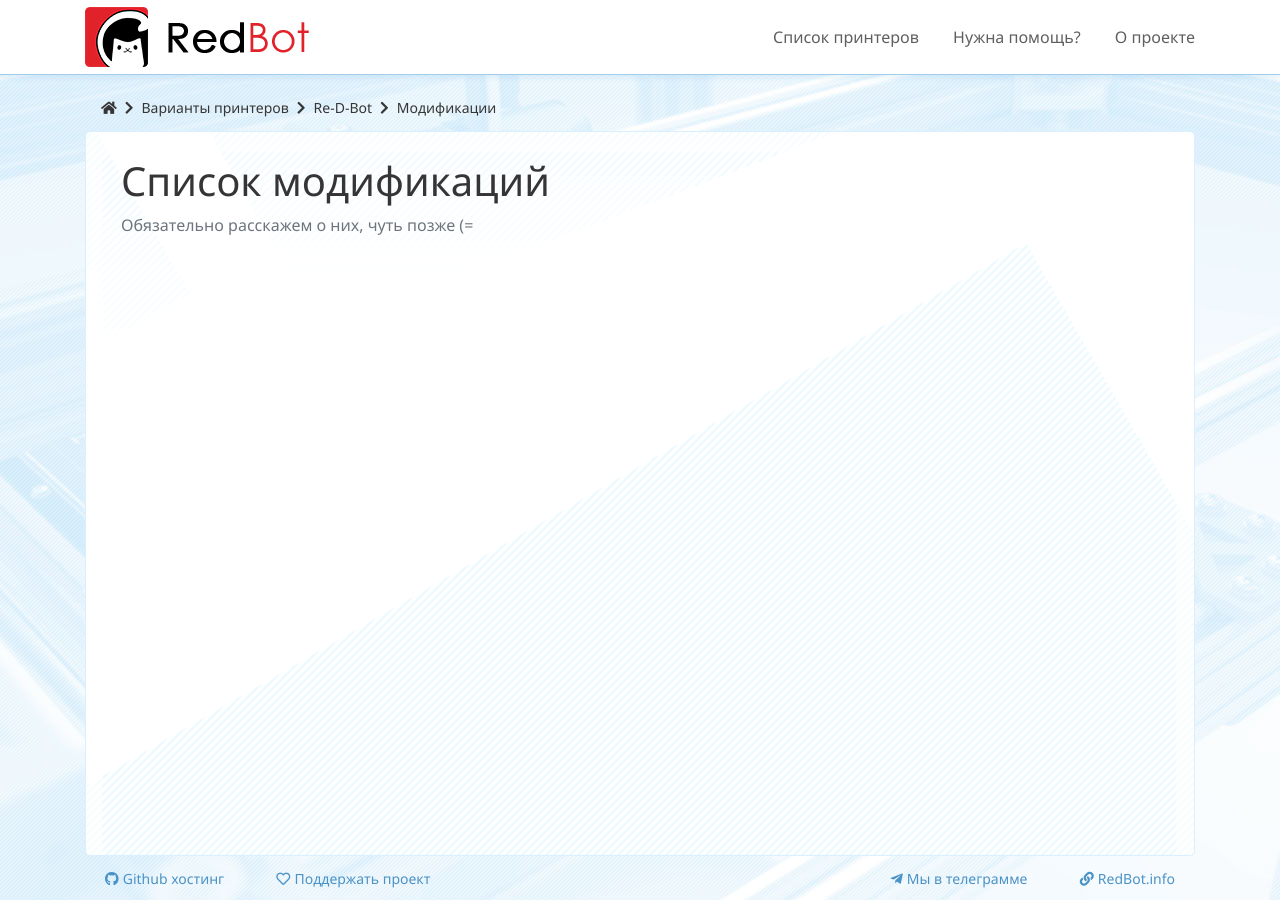
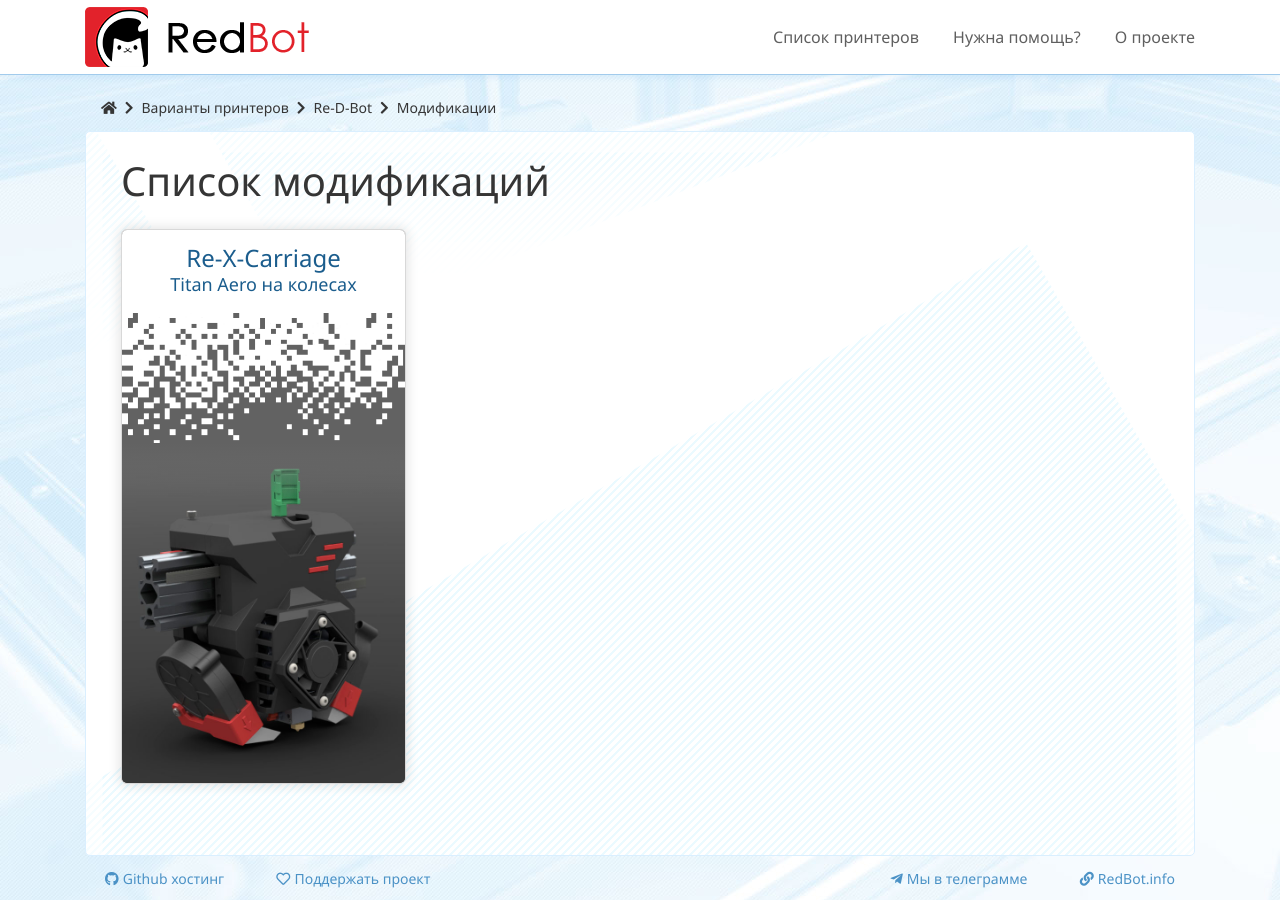
Before and after one commit to NickRimmer/RedBot, a Jekyll site: the page built from pages/ru/printers/v1/mods/index.html, in a window 1280 px wide. Built offline with Jekyll 4.4.1, drawn with Linux system fonts in a browser that asks for light colours; nearby versions of some CDN libraries; comment, search, counter and statistics services are not loaded.

Commit message:
mods math

```diff
--- /dev/null
+++ b/_sass/_page_mods.scss
@@ -0,0 +1,91 @@
+$block-width: 285px;
+$base-color: #626262;
+$border-radius: 5px;
+
+
+.mod-item, .page-content a.mod-item{
+    width: $block-width;
+    border: solid 1px #d8d8d8;
+    box-shadow: 0px 0px 12.48px 0.52px rgba(0, 0, 0, 0.13);
+    border-radius: $border-radius;
+    height: 555px;
+    display: flex;
+    flex-direction: column;
+    position: relative;
+
+    &::before{
+        content: "";
+        background: $base-color;
+        width: 100%;
+        height: 100%;
+        left: 0;
+        top: 0px;
+        position: absolute;
+        border-radius: $border-radius;
+
+        transition: filter .3s;
+    }
+
+    .title{
+        text-align: center;
+        background: white;
+        border-radius: $border-radius $border-radius 0 0;
+        position: relative;
+
+        .line1{
+            font-size: 24px;
+            margin: 10px 0 -5px;
+        }
+
+        .line2{
+            font-size: 18px;
+            margin-bottom: 15px;
+        }
+
+        &:after{
+            content: "";
+            background: url("/assets/img/mods-title-shadow.png") repeat-x;
+            background-size: contain;
+            position: absolute;
+            left: 0;
+            height: 139px;
+            width: 100%;
+        }
+    }
+
+    .spacer{
+        flex-grow: 1;
+    }
+
+    .cover{
+        position: relative;
+        transition: filter .3s;
+
+        img{
+            border-radius: 0 0 $border-radius $border-radius;
+        }
+
+        .top-gradient{
+            height: 55px;
+            position: absolute;
+            width: 100%;
+            top: 0;
+            background: linear-gradient($base-color, transparent);
+        }
+    }
+
+    &:hover{
+        $brightness: 120%;
+
+        border-color: #63c1ff;
+        box-shadow: 0px 0px 20px 5px rgb(222, 240, 252);
+
+        .title{
+            color: #2175ad;
+        }
+
+        .cover, &:before{
+            filter: brightness($brightness);
+        }
+    }
+}
--- a/assets/css/style.scss
+++ b/assets/css/style.scss
@@ -11,6 +11,7 @@
 @import "_submenu";
 @import "_page_content";
 @import "_page_printers";
+@import "_page_mods";
 @import "_menu_top";
 
 @import "_adaptive";
--- /dev/null
+++ b/pages/ru/printers/v1/mods/_list_item_template.html
@@ -0,0 +1,24 @@
+<style>
+    .mod-item:before{
+        background: {{include.base_color}}!important;
+    }
+
+    .mod-item .cover .top-gradient{
+        background: linear-gradient({{include.base_color}}, transparent)!important;
+    }
+</style>
+
+
+<a href="{{include.link}}" class="mod-item">
+    <div class="title">
+        <div class="line1">{{include.title1}}</div>
+        <div class="line2">{{include.title2}}</div>
+    </div>
+
+    <div class="spacer"></div>
+
+    <div class="cover">
+        <img src="{{include.img_cover}}">
+        <div class="top-gradient"></div>
+    </div>
+</a>
--- /dev/null
+++ b/pages/ru/printers/v1/mods/index.html
@@ -0,0 +1,23 @@
+---
+title: Re-D-Bot 3D принтер - Список комплектующих
+breadcrumb: Модификации
+---
+
+<h1>Список модификаций</h1>
+
+<div class="mt-4">
+{% capture mods %}/pages/{{page.lang}}/printers/v1/mods/list/{% endcapture %}
+
+{% assign pages = site.pages | sort:"order" %}
+{% for p in pages reversed %}
+    {% assign parts = p.url | split: "/" %}
+    {% assign size = parts.size | minus: 2 %}
+
+    {% if parts.size > 1 %}
+        {% capture path %}/{% for i in (1..size) %}{{parts[i]}}/{% endfor %}{% endcapture %}
+        {% if path==mods %}
+            {% include_relative _list_item_template.html base_color=p.base_color title1=p.title1 title2=p.title2 img_cover=p.img_cover link=p.url %}
+        {% endif %}
+    {% endif %}
+{% endfor %}
+</div>
--- a/pages/ru/printers/v1/mods/index.md
+++ /dev/null
@@ -1,9 +0,0 @@
----
-title: Re-D-Bot 3D принтер - Список комплектующих
-breadcrumb: Модификации
----
-
-# Список модификаций
-
-Обязательно расскажем о них, чуть позже (=
-{:.text-muted}
```
Also changed, not shown: pages/ru/printers/v1/mods/list/re_x_carriage.md (added, +13 -0 lines), assets/img/mods-title-shadow.png (added), assets/img/v1/mods/re_x_carriage/01.png (deleted), assets/img/v1/mods/re_x_carriage/cover.jpg (added).
